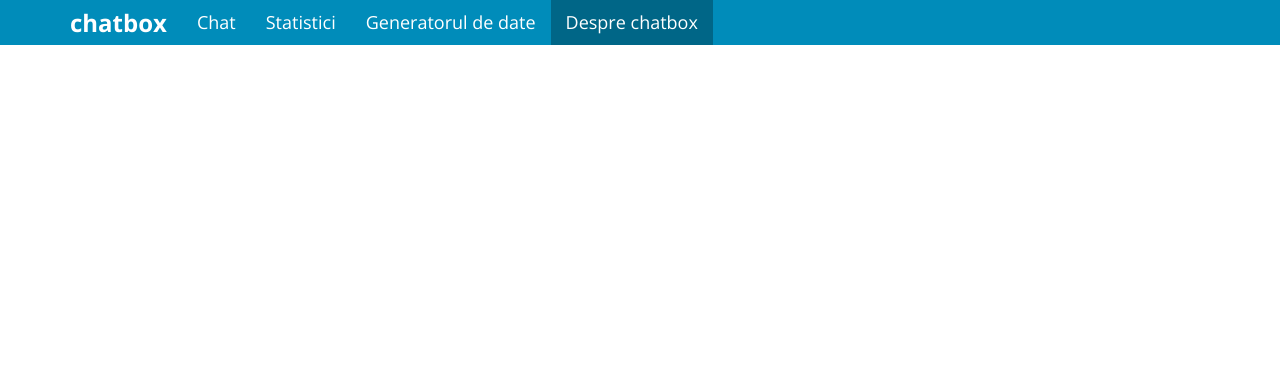
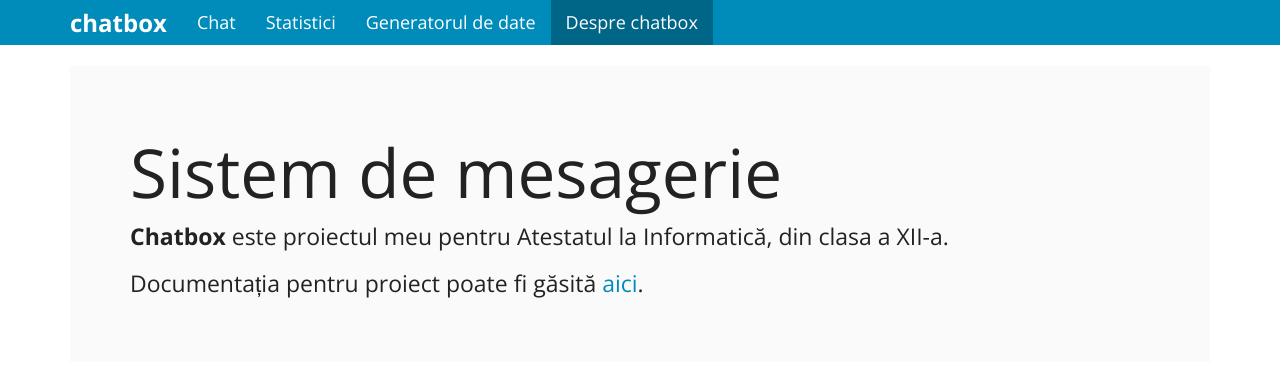
Before and after one commit to gabriel-v/chatbox, a PHP site: page /detalii.php in a window 1280 px wide. Shown: the top 391 px of the page. Run offline with PHP 8.4, Linux system fonts and the light colour scheme; a stand-in replaces the project's code that opens the database connection.

Commit message:
Finalizeaza detaliile.

```diff
--- a/detalii.php
+++ b/detalii.php
@@ -21,5 +21,22 @@ require_once("php/elemente.php");
         echo_navbar('detalii');
         ?>
 
+
+        <div class="container">
+            <div class="jumbotron">
+                <h1>
+                    Sistem de mesagerie
+                </h1>
+                <p>
+                    <b>Chatbox</b> este proiectul meu pentru Atestatul la Informatică,
+                    din clasa a XII-a.
+                </p>
+                <p>
+                    Documentația pentru proiect poate fi găsită
+                    <a target='blank' href='atestat-chatbox-12i-cnmv-2015.pdf'>aici</a>.
+                </p>
+            </div>
+        </div>
+
     </body>
 </html>
```
